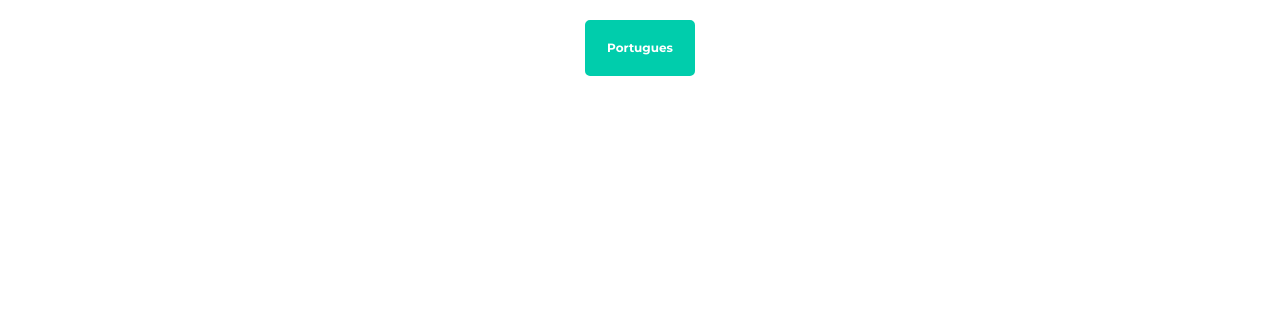
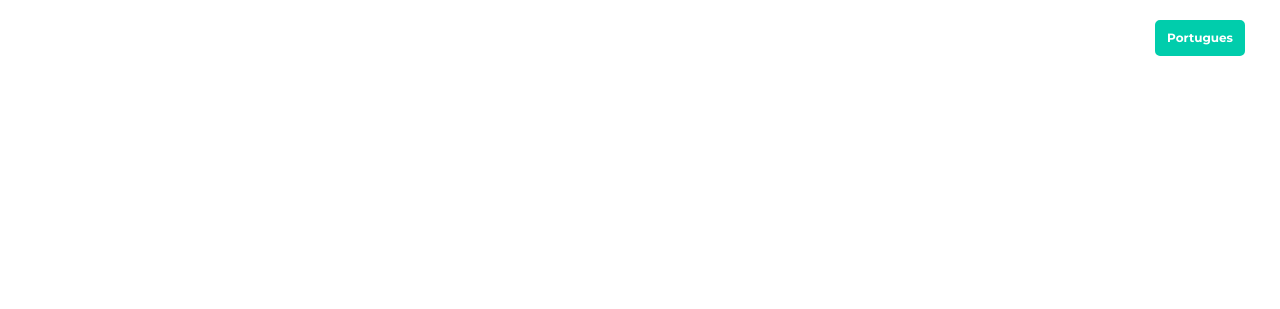
Before and after one commit to Klausdk1999/Portfolio, a website built with Parcel: page src/index.html in a window 1280 px wide. Shown: the top 309 px of the page. Built offline with nearby package versions, Linux system fonts and the light colour scheme; files whose address does not match are found by name.

Commit message:
Update button padding and language button in index.html

```diff
--- a/src/index.html
+++ b/src/index.html
@@ -23,7 +23,7 @@
 
 
 <body>
-  <div id="top">
+  <div id="top" class="header">
     <a rel="noreferrer" href="https://klauskupper.vercel.app" class="language-btn">Portugues</a>
   </div>
   <section id="hero" class="jumbotron">
--- a/src/sass/components/_buttons.scss
+++ b/src/sass/components/_buttons.scss
@@ -97,7 +97,7 @@
 // simple button to change languge
 .language-btn {
   display: inline-block;
-  padding: 2rem;
+  padding: 1rem;
   margin: 2rem;
   font-size: 1.2rem;
   font-weight: bold;
```
